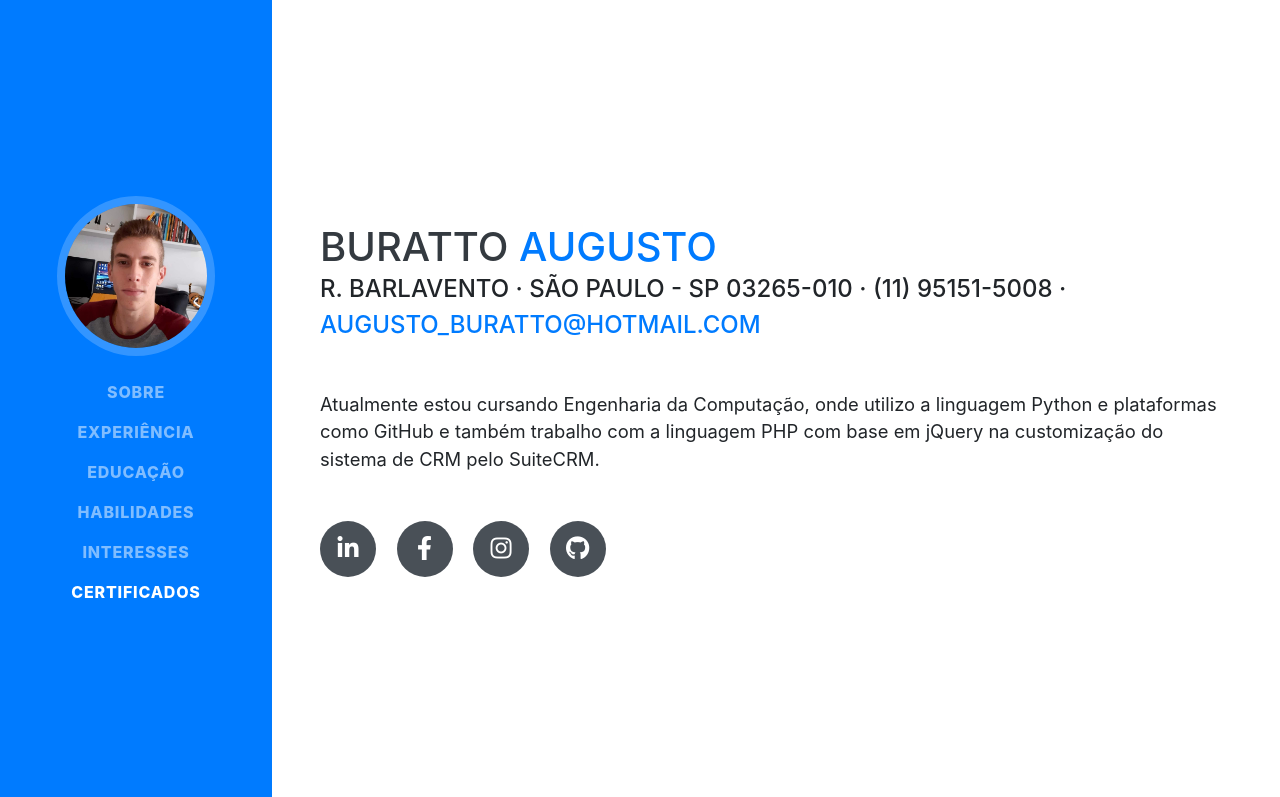
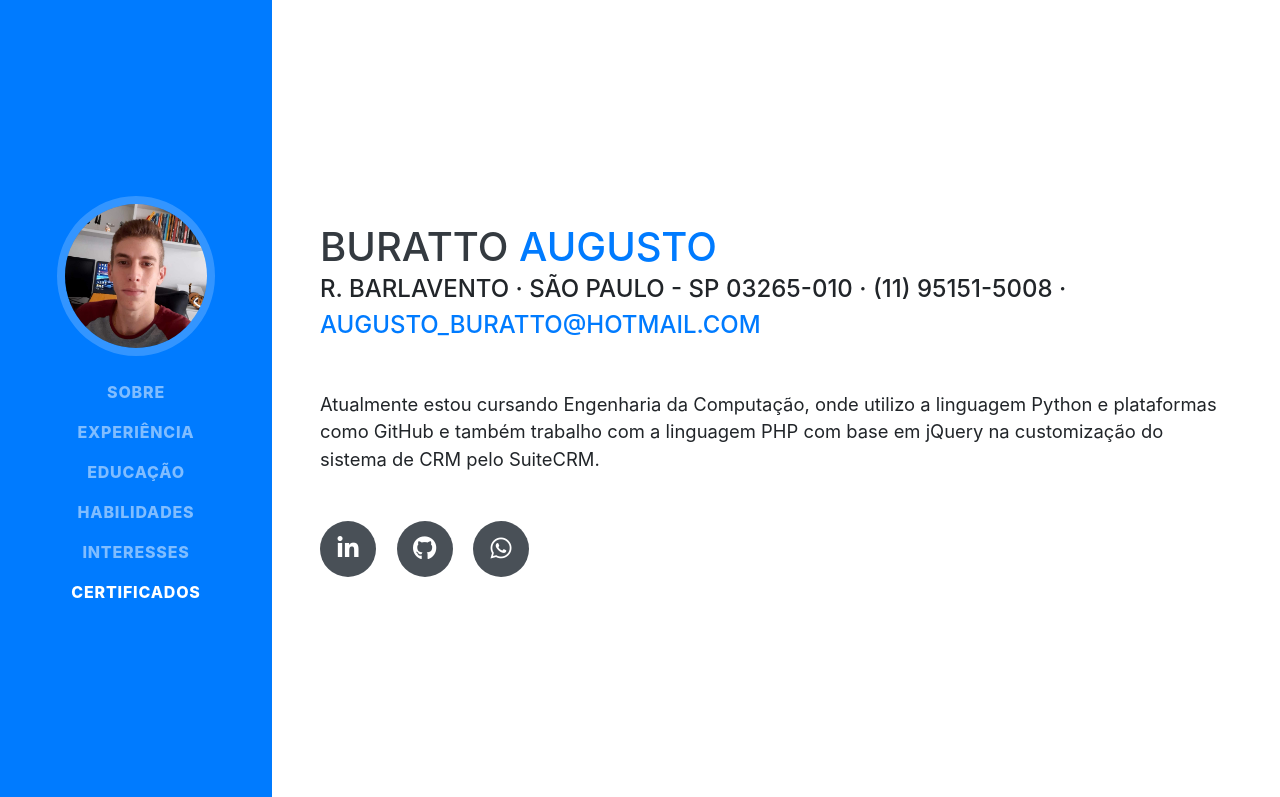
Before and after one commit to augustoburatto/cv, a website with bundled scripts: page index.html in a window 1280 px wide. Shown: the top 797 px of the page. Built offline with nearby package versions, Linux system fonts and the light colour scheme; a web font is replaced by a local one.

Commit message:
att icons

```diff
--- a/index.html
+++ b/index.html
@@ -81,14 +81,17 @@
           <a href="https://www.linkedin.com/in/augusto-buratto-10191363/" target="_blank">
             <i class="fab fa-linkedin-in"></i>
           </a>
-          <a href="https://www.facebook.com/augusto.buratto.5" target="_blank">
+          <!-- <a href="https://www.facebook.com/augusto.buratto.5" target="_blank">
             <i class="fab fa-facebook-f"></i>
-          </a>
-          <a href="https://www.instagram.com/augusto.buratto/" target="_blank">
+          </a> -->
+          <!-- <a href="https://www.instagram.com/augusto.buratto/" target="_blank">
             <i class="fab fa-instagram"></i>
-          </a>
+          </a> -->
           <a href="https://github.com/augustoburatto?tab=repositories" target="_blank">
             <i class="fab fa-github"></i>
+          </a>
+          <a href="https://api.whatsapp.com/send?phone=5511951515008" target="_blank">
+            <i class="fab fa-whatsapp"></i>
           </a>
           <!-- <a href="#" target="_blank">
             <i class="fab fa-twitter"></i>
```
